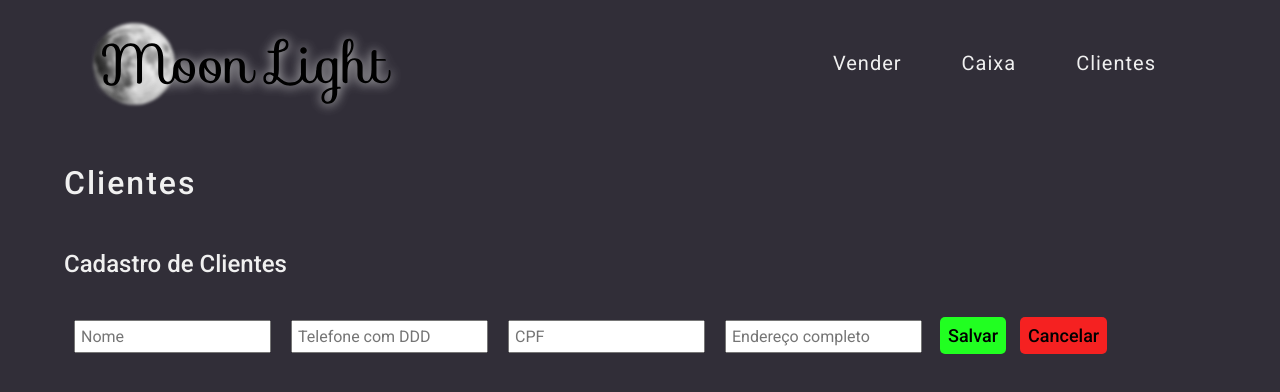
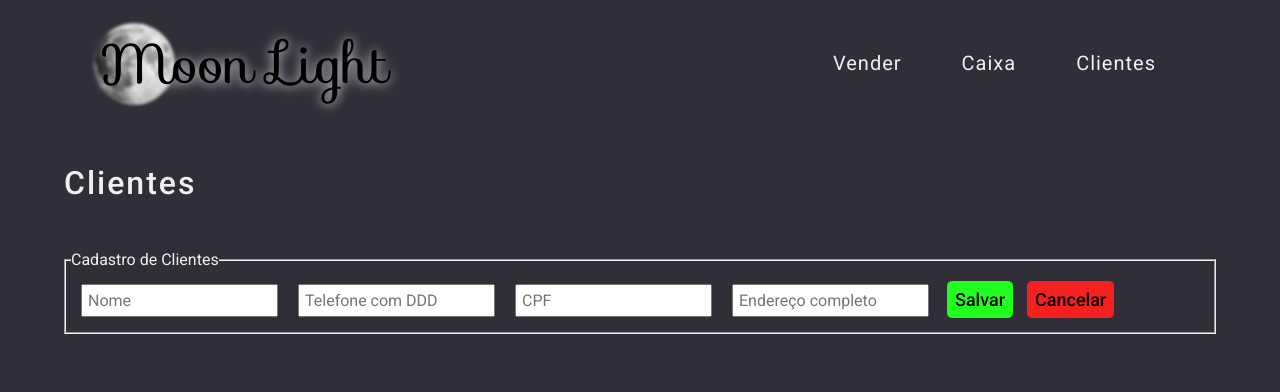
Before and after one commit to lulygomes/-MoonLightFrontend, a React (Create React App) app: page / in a window 1280 px wide. Shown: the top 392 px of the page. Built offline with nearby package versions, Linux system fonts and the light colour scheme.

Commit message:
update form

```diff
--- a/src/Pages/Clients/index.tsx
+++ b/src/Pages/Clients/index.tsx
@@ -12,7 +12,9 @@ const Clients: React.FC = () => {
       <Container>
         <h1>Clientes</h1>
 
-        <h2>Cadastro de Clientes</h2>
+        <fieldset>
+          <legend>Cadastro de Clientes</legend>
+
           <form>
             <input type="text" placeholder="Nome" />
             <input type="text" placeholder="Telefone com DDD" />
@@ -26,6 +28,7 @@ const Clients: React.FC = () => {
               Cancelar
             </button>
           </form>
+        </fieldset>
       </Container>
     </>
   );
--- a/src/Pages/Clients/styles.ts
+++ b/src/Pages/Clients/styles.ts
@@ -10,6 +10,10 @@ export const Container = styled.main`
 
   h2 {
     margin-bottom: 2rem;
+  }
+
+  fieldset {
+    padding: 5px;
   }
 
   form {
```
Also changed, not shown: 1 other file (tests, documents, lock files or other folders). Lines whose indentation alone changed are shown as unchanged.
